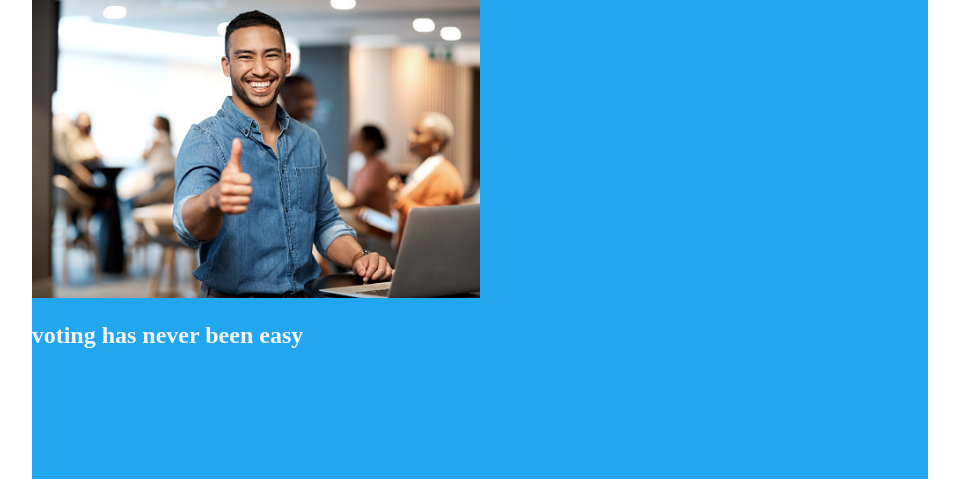
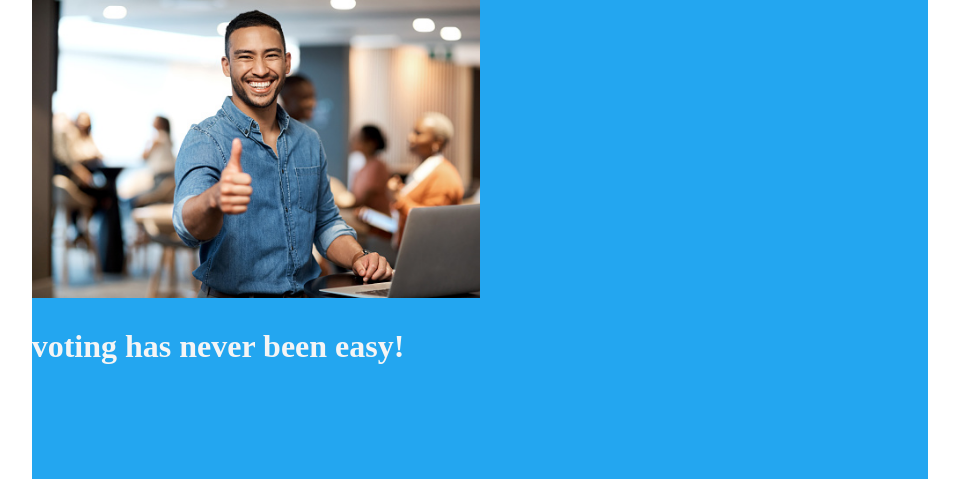
Before and after one commit to victoriamwangi/Online-Voting-System, a PHP site: page / in a window 1280 px wide. Shown: the part 1215-1702 px from the top of the page, without its empty margins (128-1087 px from the left). Run offline with PHP 8.4, Linux system fonts and the light colour scheme.

Commit message:
feat:added script js and images

```diff
--- a/css/style.css
+++ b/css/style.css
@@ -71,4 +71,7 @@
 
 }
 
-.info .pictureone h2{color: whitesmoke;}
+.info .pictureone h2{color: whitesmoke;
+                    font-size: xx-large;
+
+}
--- a/index.html
+++ b/index.html
@@ -65,7 +65,7 @@
   <div class="info">
     <div class="pictureone">
       <img src="images/piceleven.jpg" alt="" height="120%" width="50%">
-      <h2>voting has never been easy</h2>
+      <h2>voting has never been easy!</h2>
     </div>
 
 
```
